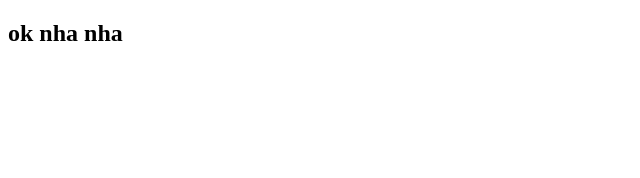
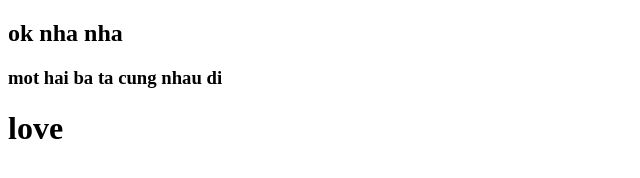
Before and after one commit to DuyetQB/test-cherrypick, a plain HTML site: page index.html in a window 1280 px wide. Shown: the whole page, without its empty margins (0-640 px from the left). Drawn offline with Linux system fonts and the light colour scheme.

Commit message:
add love in masster

```diff
--- a/index.html
+++ b/index.html
@@ -8,5 +8,7 @@
 </head>
 <body>
   <h2>ok nha nha </h2>
+  <h3>mot hai ba ta cung nhau di </h3>
+  <h1>love </h1>
 </body>
 </html>
```
